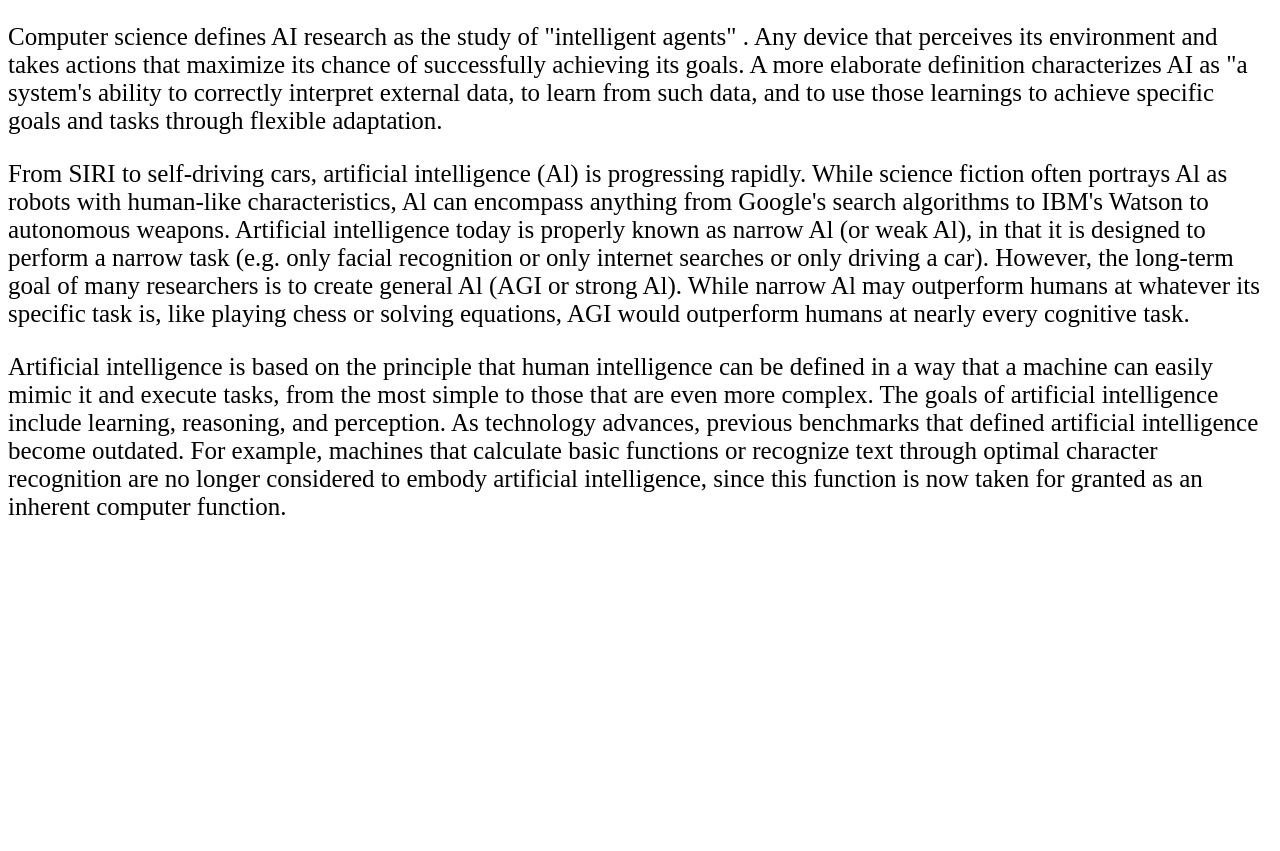
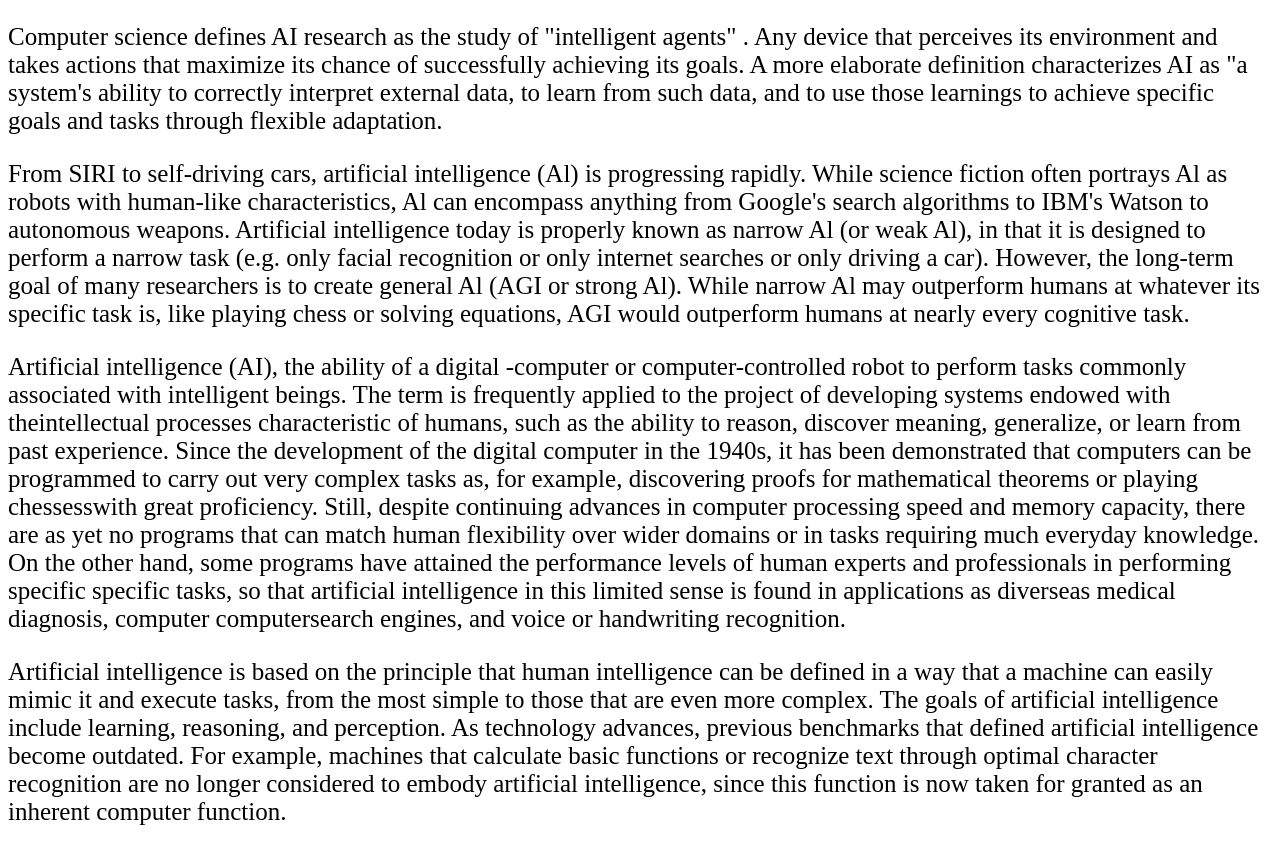
Before and after one commit to Menna-mohamed-kamel/ece001, a plain HTML site: page AIDefinition.html in a window 1280 px wide. Shown: the part 227-1078 px from the top of the page. Before the commit the page ends 800 px from the top, so only its background shows below. Drawn offline with Linux system fonts and the light colour scheme.

Commit message:
Update AIDefinition.html

```diff
--- a/AIDefinition.html
+++ b/AIDefinition.html
@@ -25,6 +25,9 @@ While science fiction often portrays Al as robots with human-like characteristic
 Artificial intelligence today is properly known as narrow Al (or weak Al), in that it is designed to perform a narrow task (e.g. only facial recognition or only internet searches or only driving a car).
 However, the long-term goal of many researchers is to create general Al (AGI or strong Al). While narrow Al may outperform humans at whatever its specific task is, like playing chess or solving equations, AGI would outperform humans at nearly every cognitive task.</p>
 
+<p style="font-size:25px">Artificial intelligence (AI), the ability of a digital -computer or computer-controlled robot to perform tasks commonly associated with intelligent beings. The term is frequently applied to the project of developing systems endowed with theintellectual processes characteristic of humans, such as the ability to reason, discover meaning, generalize, or learn from past experience. Since the development of the digital computer in the 1940s, it has been demonstrated that computers can be programmed to carry out very complex tasks as, for example, discovering proofs for mathematical theorems or playing chessesswith great proficiency. Still, despite continuing advances in computer processing speed and memory capacity, there are as yet no programs that can match human flexibility over wider domains or in tasks requiring much everyday knowledge. On the other hand, some programs have attained the performance levels of human experts and professionals in performing specific specific tasks, so that artificial intelligence in this limited sense is found in applications as diverseas medical diagnosis, computer computersearch engines, and voice or handwriting recognition.</p>
+
+
 <p style="font-size:25px">Artificial intelligence is based on the principle that human intelligence can be defined in a way that a machine can easily mimic it and execute tasks, from the most simple to those that are even more complex. The goals of artificial intelligence include learning, reasoning, and perception.
 
 As technology advances, previous benchmarks that defined artificial intelligence become outdated. For example, machines that calculate basic functions or recognize text through optimal character recognition are no longer considered to embody artificial intelligence, since this function is now taken for granted as an inherent computer function.</p>
```
